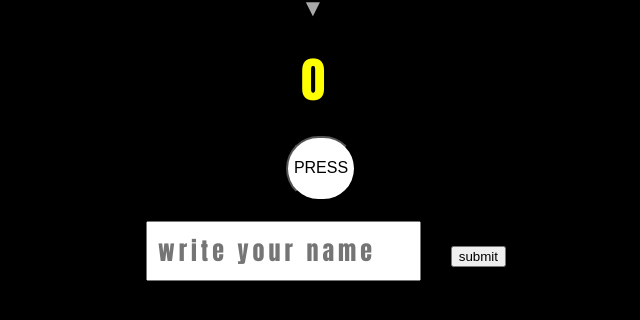
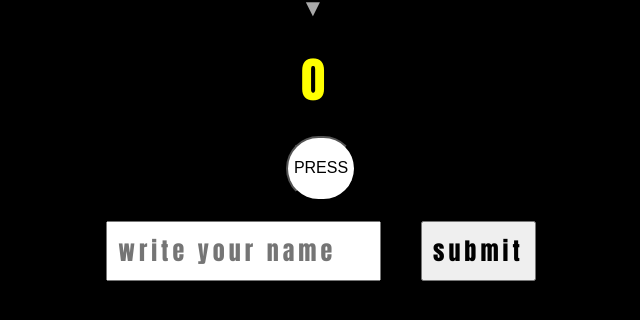
Before and after one commit to bernatferragut/es6-firebase, a plain HTML site: page 2-game/index.html in a window 1280 px wide. Shown: the part 310-630 px from the top of the page, without its empty margins (319-959 px from the left). Drawn offline with Linux system fonts and the light colour scheme.

Commit message:
Contact with Firebase and name value pairs have been set with success

```diff
--- a/2-game/index.html
+++ b/2-game/index.html
@@ -17,10 +17,10 @@
         <div>
             <button class="btn"> PRESS </button>
         </div>
-        <div>
+        <form>
             <input type="text"  placeholder="write your name">
-            <button class="submit" > submit </button>
-        </div>
+            <input type="submit" class="submit" value="submit">
+        </form>
     </div>
     <!-- FIREBASE    -->
     <script src="https://www.gstatic.com/firebasejs/4.2.0/firebase.js"></script>
--- a/2-game/main.js
+++ b/2-game/main.js
@@ -30,7 +30,7 @@ window.addEventListener('load', function() {
     const database = firebase.database();
 
     // Create data Object to Submit to database
-    submit.addEventListener( 'onsubmit', function(e) {
+    submit.addEventListener( 'click', function() {
         var data = {
             name: player.value,
             score: score
```
